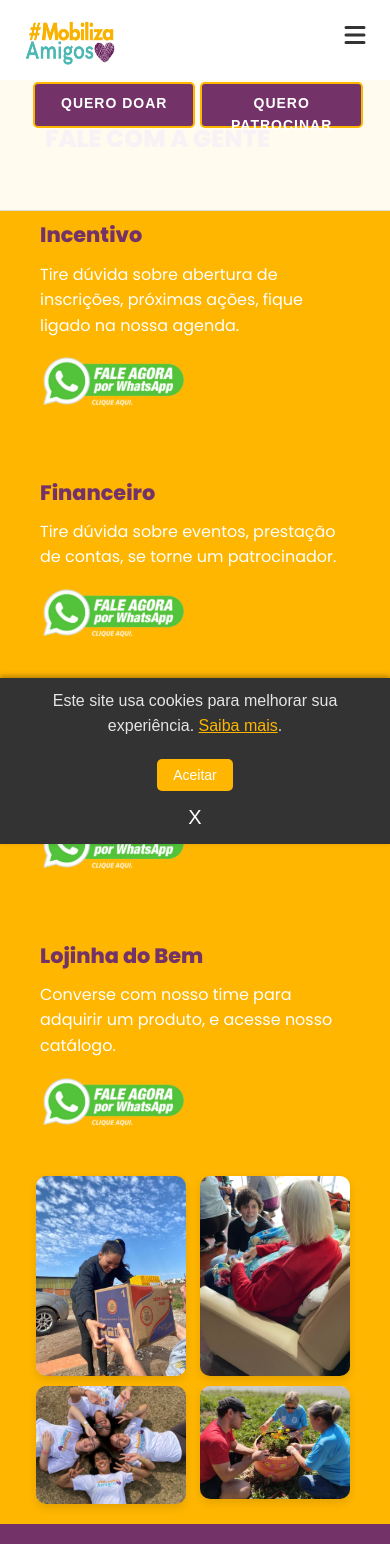
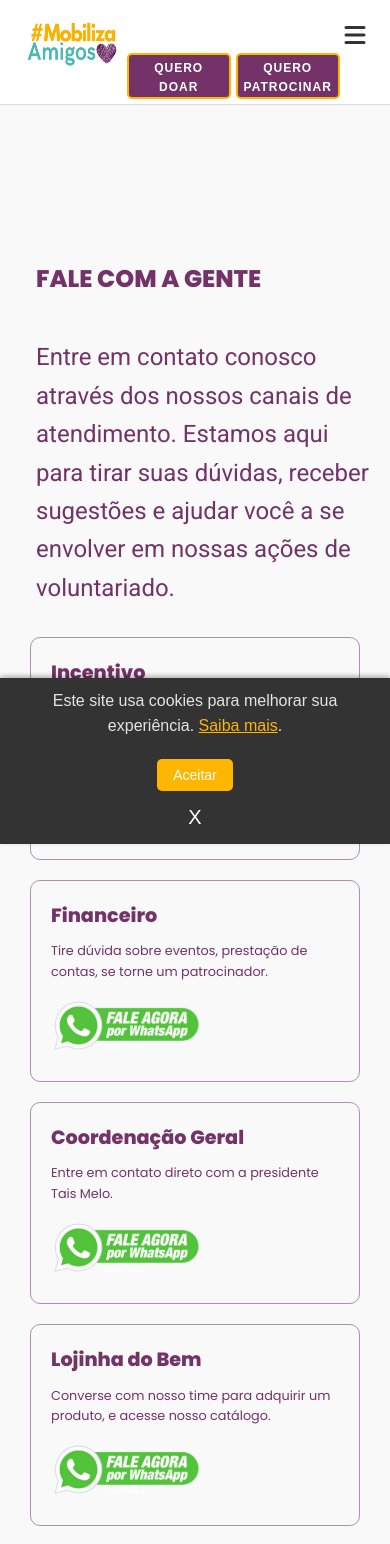
Before and after one commit to biancasnogueira/mobiliza-amigos-react, a React (Vite) app: page /contact in a window 390 px wide. Shown: the top 1544 px of the page. Built offline with nearby package versions, Linux system fonts and the light colour scheme; a web font is replaced by a local one.

Commit message:
ajustes nas telas de contact, aboutUs, inscricao

```diff
--- a/src/components/AboutUs/AboutUs.css
+++ b/src/components/AboutUs/AboutUs.css
@@ -123,6 +123,7 @@
 @media (max-width: 768px) {
   .conteudo-sobre-nos h2 {
     font-size: 1.5rem; /* Ajustando o tamanho da fonte para telas menores */
+    padding-top: 2rem;
   }
 
   .conteudo-sobre-nos p,
--- a/src/components/FaleConosco/FaleConosco.css
+++ b/src/components/FaleConosco/FaleConosco.css
@@ -1,57 +1,57 @@
-/* Estilização geral do formulário */
-.form-status {
-  margin-top: 10px;
-  font-size: 0.9rem;
-  padding: 10px;
-  border-radius: 5px;
-  text-align: center;
+/* Seção Fale com a gente */
+#fale-com-a-gente {
+  animation: gradientAnimation 10s ease infinite;
+  color: #ffffff;
+  text-align: left;
+  padding: 20px;
+  opacity: 0;
+  animation: fadeIn 1s forwards;
 }
 
-.form-status.success {
-  color: green;
-  background-color: #e7f9e7;
-}
-
-.form-status.error {
-  color: red;
-  background-color: #f9e7e7;
-}
-
-/* Seção Fale com a gente */
-#fale-com-a-gente {
-  background-color: var(--amarelo-mobiliza);
-  color: #ffffff;
-  text-align: left;
-  opacity: 0;
-  animation: fadeIn 1s forwards;
+@keyframes gradientAnimation {
+  0% {
+    background-position: 0% 50%;
+  }
+  50% {
+    background-position: 100% 50%;
+  }
+  100% {
+    background-position: 0% 50%;
+  }
 }
 
 #fale-com-a-gente h2 {
   font-size: 2.25rem;
   font-weight: 800;
-  margin-left: 20px;
-  margin-top: 5rem;
+  margin-top: 6.5rem;
+  margin-left: 1rem;
   font-family: "Poppins", sans-serif;
-  padding: 40px 20px 0;
+  color: var(--roxo-mobiliza);
   opacity: 0;
   animation: fadeIn 1s forwards 0.5s;
-  margin-bottom: 10px;
+}
+
+.descricao-contato {
+  font-size: 1.5rem;
+  font-family: "Roboto", sans-serif;
   color: var(--roxo-mobiliza);
+  margin-bottom: 20px;
+  opacity: 0;
+  animation: fadeIn 1s forwards 0.7s;
+  margin-left: 1rem;
 }
 
 /* Container de contato */
 .contato-container {
   display: flex;
-  flex-wrap: wrap;
   gap: 20px;
   align-items: flex-start;
-  padding: 10px 20px;
+  padding: 20px;
 }
 
 .contatos {
   display: grid;
   grid-template-columns: repeat(2, 1fr);
-  grid-template-rows: repeat(2, auto);
   gap: 20px;
   width: 100%;
   max-width: 800px;
@@ -59,13 +59,22 @@
 
 /* Opções de contato */
 .contato-opcao {
-  background-color: var(--amarelo-mobiliza);
-  border-radius: 5px;
+  /* background: rgba(255, 255, 255, 0.1); */
+  border-radius: 10px;
   text-align: left;
   padding: 20px;
   opacity: 0;
   animation: slideUp 0.8s forwards;
   font-family: "Poppins", sans-serif;
+  transition: transform 0.3s ease, box-shadow 0.3s ease, background 0.3s ease;
+  backdrop-filter: blur(10px);
+  border: 1px solid #49073d6b;
+}
+
+.contato-opcao:hover {
+  transform: translateY(-5px);
+  box-shadow: 0 8px 20px rgba(0, 0, 0, 0.3);
+  background: rgba(255, 255, 255, 0.2);
 }
 
 .contato-opcao h3 {
@@ -77,12 +86,12 @@
 .contato-opcao p {
   font-size: 0.9rem;
   margin-bottom: 10px;
-  color: white;
+  color: var(--roxo-mobiliza);
   text-align: left;
 }
 
 .contato-opcao img {
-  width: 150px;
+  width: 154px;
   height: auto;
   margin-top: 8px;
   transition: transform 0.3s ease, opacity 0.3s ease;
@@ -93,56 +102,23 @@
   opacity: 0.8;
 }
 
-/* Formulário de contato */
-.formulario-contato {
-  width: 100%;
-  max-width: 450px;
-  opacity: 0;
-  animation: fadeIn 1s forwards 1s;
+/* Imagens sobre nós */
+.imagens-fale-conosco {
+  display: grid;
+  grid-template-columns: repeat(2, 1fr);
+  gap: 20px;
+  width: 450px;
+  max-width: 800px;
 }
 
-.formulario-contato h3 {
-  font-size: 1.2rem;
-  margin-bottom: 10px;
-  color: var(--roxo-mobiliza);
+.imagens-fale-conosco img {
+  border-radius: 10px;
+  transition: transform 0.3s ease, box-shadow 0.3s ease;
 }
 
-.formulario-contato form {
-  display: flex;
-  flex-direction: column;
-}
-
-.formulario-contato input,
-.formulario-contato textarea {
-  margin-bottom: 10px;
-  padding: 10px;
-  border: 1px solid #ccc;
-  border-radius: 5px;
-  font-family: "Roboto", sans-serif;
-  transition: border 0.3s ease;
-}
-
-.formulario-contato input:focus,
-.formulario-contato textarea:focus {
-  border-color: var(--roxo-mobiliza);
-}
-
-.formulario-contato button {
-  background-color: var(--roxo-mobiliza);
-  color: #ffffff;
-  padding: 10px;
-  cursor: pointer;
-  font-weight: bold;
-  border: 2px solid var(--amarelo-mobiliza);
-  border-radius: 5px;
-  transition: background-color 0.3s ease, transform 0.3s ease,
-    box-shadow 0.3s ease;
-}
-
-.formulario-contato button:hover {
-  background-color: var(--roxo-mobiliza);
-  transform: translateY(-3px);
-  box-shadow: 0 6px 15px rgba(0, 0, 0, 0.2);
+.imagens-sobre-nos img:hover {
+  transform: scale(1.05);
+  box-shadow: 0 8px 20px rgba(0, 0, 0, 0.3);
 }
 
 /* Animações */
@@ -169,37 +145,38 @@
 /* Responsividade */
 @media (max-width: 768px) {
   #fale-com-a-gente h2 {
-    font-size: 1.5rem;
-    padding: 40px 0px 10px 25px;
+    font-size: 1.8rem;
+    padding-top: 8.5rem;
+
+    padding: 20px 0;
   }
 
   .contato-container {
-    padding: 20px;
+    flex-direction: column;
+    padding: 10px;
   }
 
   .contatos {
     grid-template-columns: 1fr;
   }
 
-  .formulario-contato {
-    max-width: 100%;
-  }
-
-  .contato-opcao img {
-    width: 150px;
+  .imagens-sobre-nos {
+    grid-template-columns: 1  ;
   }
 }
 
 @media (max-width: 480px) {
-  .form-status {
-    font-size: 0.8rem;
+  #fale-com-a-gente h2 {
+    font-size: 1.5rem;
+    padding-top: 8.5rem;
+
   }
 
   .contato-opcao h3 {
-    font-size: 1.3rem;
+    font-size: 1.2rem;
   }
 
   .contato-opcao p {
-    font-size: 1rem;
+    font-size: 0.8rem;
   }
 }
--- a/src/components/FaleConosco/FaleConosco.jsx
+++ b/src/components/FaleConosco/FaleConosco.jsx
@@ -36,10 +36,14 @@ const FaleConosco = () => {
   return (
     <section id="fale-com-a-gente">
       <h2>FALE COM A GENTE</h2>
+      <p className="descricao-contato">
+        Entre em contato conosco através dos nossos canais de atendimento. Estamos aqui para tirar suas dúvidas,
+        receber sugestões e ajudar você a se envolver em nossas ações de voluntariado.
+      </p>
       <div className="contato-container">
         <div className="contatos">
           {contatos.map((contato, index) => (
-            <div className="contato-opcao" key={index}>
+            <article className="contato-opcao" key={index}>
               <h3>{contato.titulo}</h3>
               <p>{contato.texto}</p>
               <a
@@ -48,9 +52,15 @@ const FaleConosco = () => {
                 rel="noopener noreferrer"
                 title={contato.titulo}
               >
-                <img src="/whatsapp.svg" alt="Fale agora por WhatsApp" />
+                <img
+                  src="/whatsapp.svg"
+                  alt="Fale agora por WhatsApp"
+                  width="24"
+                  height="24"
+                  loading="lazy"
+                />
               </a>
-            </div>
+            </article>
           ))}
         </div>
         <div className="imagens-sobre-nos">
@@ -58,17 +68,33 @@ const FaleConosco = () => {
             id="imgAboutUs1"
             src={AboutUs1}
             alt="Voluntários entregando alimentos para Comunidade Mandela Campinas-SP"
+            width="300"
+            height="200"
+            loading="lazy"
           />
           <img
             id="imgAboutUs2"
             src={AboutUs2}
             alt="Voluntária na ação Amigo do Idoso"
+            width="300"
+            height="200"
+            loading="lazy"
           />
-          <img id="imgAboutUs3" src={AboutUs3} alt="Voluntários sorrindo" />
+          <img
+            id="imgAboutUs3"
+            src={AboutUs3}
+            alt="Voluntários sorrindo"
+            width="300"
+            height="200"
+            loading="lazy"
+          />
           <img
             id="imgAboutUs4"
             src={AboutUs4}
             alt="Voluntários em ação de meio ambiente plantando flores"
+            width="300"
+            height="200"
+            loading="lazy"
           />
         </div>
       </div>
--- a/src/components/Header/Header.css
+++ b/src/components/Header/Header.css
@@ -112,7 +112,6 @@ header {
   }
 }
 
-
 .container {
   display: flex;
   justify-content: space-between;
@@ -195,6 +194,16 @@ nav ul li a:hover {
   transform: scale(1.1);
 }
 
+@media (max-width: 928px) {
+  nav ul {
+    list-style: none;
+    display: unset;
+    gap: 20px;
+    justify-content: center;
+    align-items: center;
+  }
+}
+
 /* Responsividade para telas menores */
 @media (max-width: 768px) {
   header {
@@ -210,6 +219,13 @@ nav ul li a:hover {
   .logo img {
     width: 120px;
   }
+
+  .cta-buttons {
+    display: flex;
+    justify-content: center;
+    gap: 15px;
+    padding-left: 5rem;
+}
 
   .cta-buttons .btn {
     padding: 8px 16px;
@@ -267,6 +283,18 @@ nav ul li a:hover {
   }
 }
 
+@media (max-width: 650px) {
+  .cta-buttons {
+    flex-direction: row; /* Botões em linha */
+    gap: 5px;
+    padding-top: 3rem;
+    padding-left: 0;
+  }
+
+
+}
+
+
 /* Responsividade para telas muito pequenas (mobile) */
 @media (max-width: 576px) {
   .container {
@@ -278,6 +306,7 @@ nav ul li a:hover {
   .cta-buttons {
     flex-direction: row; /* Botões em linha */
     gap: 5px;
+    padding-top: 3rem;
   }
 
   .cta-buttons .btn {
@@ -297,19 +326,31 @@ nav ul li a:hover {
   }
 }
 
-@media screen and (max-width: 400px) {
+@media screen and (max-width: 400px) and (max-height: 682px) {
   .button.primary {
-    width: 100%;
-    font-size: 14px;
-    padding: 8px 12px;
+    height: 3rem;
+    padding: 7px 12px;
+    font-size: 12px;
+    width: 118px;
+}
+
+  .cta-buttons {
+    gap: 5px; /* Espaçamento menor entre os botões */
+    flex-wrap: wrap; /* Permite que os botões quebrem para a próxima linha */
   }
 
-  .logo {
-    width: 18px;
-    margin-bottom: 30%;
+  .cta-buttons .btn {
+    width: auto; /* Largura automática para se ajustar ao conteúdo */
+    height: 2rem; /* Altura reduzida dos botões */
+    padding: 6px 12px; /* Padding ajustado */
+    font-size: 12px; /* Tamanho da fonte reduzido */
   }
 
   header {
-    padding: 10px;
+    padding: 0 5px; /* Padding reduzido no header */
+  }
+
+  .logo img {
+    width: 100px; /* Logo menor para economizar espaço */
   }
 }
--- a/src/components/Inscricao/Inscricao.css
+++ b/src/components/Inscricao/Inscricao.css
@@ -14,7 +14,7 @@
   display: flex;
   flex-direction: column;
   align-items: center;
-  margin-top: 2rem;
+  margin-top: 5rem;
   padding: 0 20px;
 }
 
--- a/src/pages/About.jsx
+++ b/src/pages/About.jsx
@@ -11,7 +11,7 @@ function About() {
                 <title>Sobre Nós - Mobiliza Amigos</title>
                 <meta
                     name="description"
-                    content="Conheça o Mobiliza Amigos, um projeto de voluntariado que transforma vidas em Campinas e Valinhos. Saiba mais sobre nossa missão e impacto!"
+                    content="Conheça o Mobiliza Amigos, um projeto voluntariado que transforma vidas em Campinas e Valinhos. Saiba mais sobre nossa missão e impacto!"
                 />
                 <meta name="keywords" content="voluntariado, projeto social, Mobiliza Amigos, Campinas, Valinhos, missão social" />
                 <meta property="og:title" content="Sobre Nós - Mobiliza Amigos" />
```
Also changed, not shown: index.html (+20 -5 lines), src/components/AboutUs/AboutUs.jsx (+17 -1 lines).
